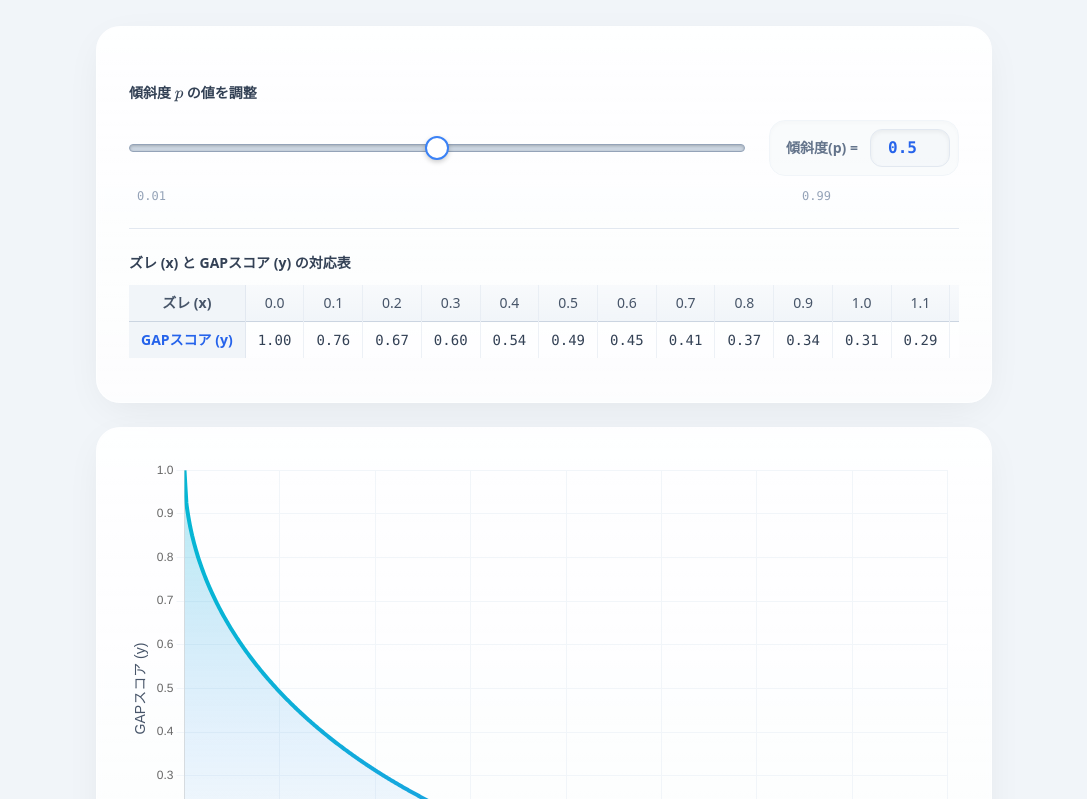
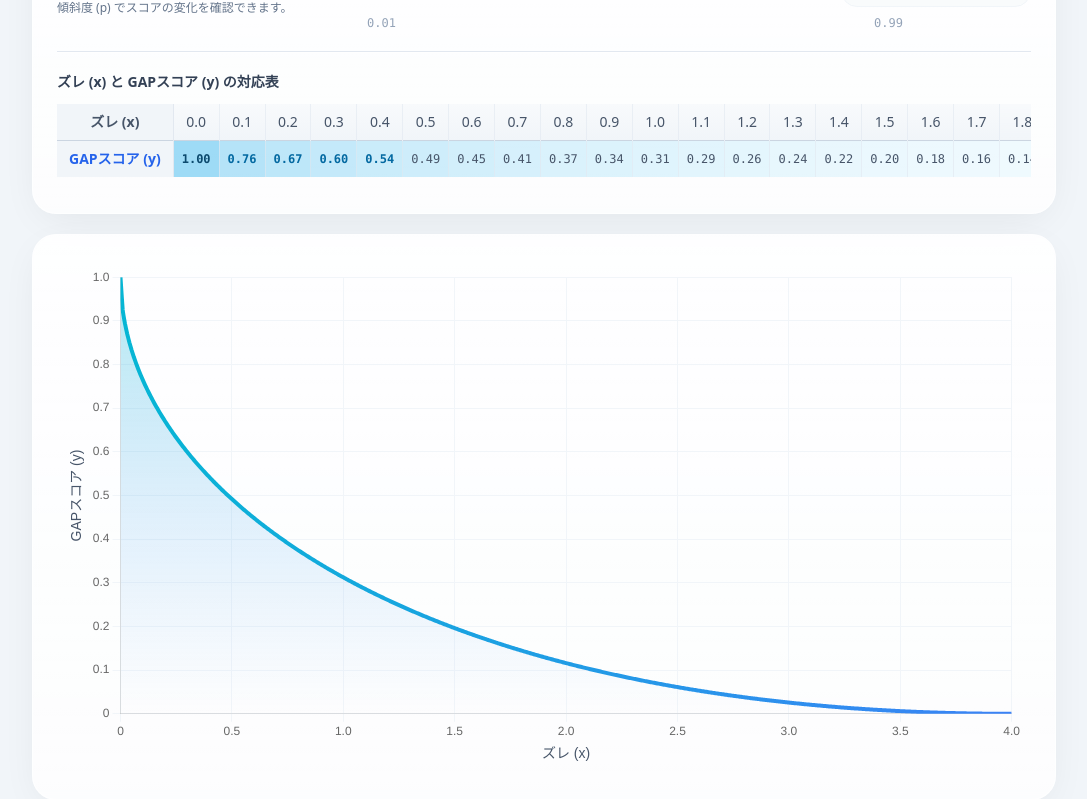
Before and after one commit to tsicb/gap-cal, a plain HTML site: page index.html in a window 1280 px wide. Shown: the part 118-917 px from the top of the page, without its empty margins (96-1183 px from the left). Drawn offline with nearby package versions, Linux system fonts and the light colour scheme.

Commit message:
Add files via upload

```diff
--- a/index.html
+++ b/index.html
@@ -101,28 +101,29 @@
         }
     </style>
 </head>
-<body class="bg-slate-100 text-slate-800 font-sans min-h-screen p-4 md:p-8 selection:bg-blue-200">
+<body class="bg-slate-100 text-slate-800 font-sans min-h-screen p-4 md:p-6 selection:bg-blue-200">
 
-    <div class="max-w-4xl mx-auto space-y-6 relative">
+    <!-- 全体の最大幅を max-w-4xl(896px) から max-w-5xl(1024px) に広げました。要素間の隙間も少し詰めています。 -->
+    <div class="max-w-5xl mx-auto space-y-4 md:space-y-5 relative">
 
-        <!-- ヘッダー -->
-        <div class="text-center pt-4 pb-2">
-            <h1 class="text-2xl md:text-3xl font-extrabold text-transparent bg-clip-text bg-gradient-to-r from-blue-600 to-cyan-500 drop-shadow-sm pb-1">
+        <!-- コントロールパネルと対応表の統合コンテナ（タイトルもここに統合） -->
+        <div class="bg-white/80 backdrop-blur-sm border border-white/60 rounded-3xl p-5 md:p-6 shadow-[0_10px_40px_-10px_rgba(0,0,0,0.08)] space-y-5 overflow-hidden relative">
+            <div class="absolute inset-0 bg-gradient-to-b from-white/60 to-transparent pointer-events-none"></div>
+
+            <!-- タイトル & コントロールパネル -->
+            <div class="relative z-10 flex flex-col md:flex-row md:items-center justify-between gap-4 md:gap-8">
+
+                <!-- タイトルエリア（コンテナ内に移動＆縮小） -->
+                <div class="shrink-0">
+                    <h1 class="text-lg md:text-xl font-extrabold text-transparent bg-clip-text bg-gradient-to-r from-blue-600 to-cyan-500 drop-shadow-sm pb-0.5">
                         GAPスコアシミュレーター
                     </h1>
-            <p class="text-slate-500 text-sm mt-1 font-medium">傾斜度 (p) の値を変えて、GAPスコアの変化を確認できます。</p>
+                    <p class="text-slate-500 text-xs mt-1 font-medium">傾斜度 (p) でスコアの変化を確認できます。</p>
                 </div>
 
-        <!-- コントロールパネルと対応表の統合コンテナ -->
-        <div class="bg-white/80 backdrop-blur-sm border border-white/60 rounded-3xl p-5 md:p-8 shadow-[0_10px_40px_-10px_rgba(0,0,0,0.08)] space-y-6 overflow-hidden relative">
-            <div class="absolute inset-0 bg-gradient-to-b from-white/60 to-transparent pointer-events-none"></div>
-
-            <!-- コントロールパネル -->
-            <div class="relative z-10">
-                <label for="p-slider" class="block text-sm font-bold text-slate-700 mb-4">
-                    傾斜度 \( p \) の値を調整
-                </label>
-                <div class="flex flex-col sm:flex-row items-center gap-6">
+                <!-- スライダー部分 -->
+                <div class="flex-1 w-full max-w-2xl">
+                    <div class="flex flex-col sm:flex-row items-center gap-4 md:gap-6">
                         <input
                             type="range"
                             id="p-slider"
@@ -131,8 +132,8 @@
                             step="0.01"
                             value="0.5"
                         >
-                    <div class="flex items-center gap-3 shrink-0 bg-slate-50/80 p-2 rounded-2xl shadow-[inset_0_2px_4px_rgba(0,0,0,0.02)] border border-slate-100">
-                        <span class="text-sm text-slate-500 font-bold pl-2">傾斜度(p) =</span>
+                        <div class="flex items-center gap-3 shrink-0 bg-slate-50/80 p-1.5 md:p-2 rounded-2xl shadow-[inset_0_2px_4px_rgba(0,0,0,0.02)] border border-slate-100">
+                            <span class="text-xs md:text-sm text-slate-500 font-bold pl-2">傾斜度(p) =</span>
                             <input
                                 type="number"
                                 id="p-input"
@@ -140,13 +141,14 @@
                                 max="0.99"
                                 step="0.01"
                                 value="0.5"
-                            class="w-20 px-3 py-1.5 text-center bg-slate-100/50 border border-slate-200 rounded-xl shadow-inner focus:ring-2 focus:ring-blue-400 focus:bg-white outline-none transition-all font-mono font-bold text-blue-600"
+                                class="w-16 md:w-20 px-2 py-1 md:py-1.5 text-center bg-slate-100/50 border border-slate-200 rounded-xl shadow-inner focus:ring-2 focus:ring-blue-400 focus:bg-white outline-none transition-all font-mono font-bold text-blue-600 text-sm md:text-base"
                             >
                         </div>
                     </div>
-                <div class="flex justify-between text-xs text-slate-400 mt-3 px-2 font-mono">
+                    <div class="flex justify-between text-[10px] md:text-xs text-slate-400 mt-2 px-2 font-mono">
                         <span>0.01</span>
                         <span class="sm:pr-[120px]">0.99</span>
+                    </div>
                 </div>
             </div>
 
@@ -250,8 +252,9 @@
                 const rowY = document.getElementById('table-row-y');
 
                 // 先頭の見出しセル（横スクロール時に左端に固定）
-                rowX.innerHTML = '<th class="px-3 py-2 border-r border-slate-200 font-bold whitespace-nowrap bg-slate-100 sticky left-0 z-10 shadow-[2px_0_4px_-1px_rgba(0,0,0,0.05)] text-slate-600">ズレ (x)</th>';
-                rowY.innerHTML = '<th class="px-3 py-2 border-r border-slate-200 font-bold whitespace-nowrap bg-slate-100 sticky left-0 z-10 shadow-[2px_0_4px_-1px_rgba(0,0,0,0.05)] text-blue-600">GAPスコア (y)</th>';
+                // 余白(px)を少し減らし、画面幅に応じて文字サイズを調整するように変更
+                rowX.innerHTML = '<th class="px-2 md:px-3 py-2 border-r border-slate-200 font-bold whitespace-nowrap bg-slate-100 sticky left-0 z-10 shadow-[2px_0_4px_-1px_rgba(0,0,0,0.05)] text-slate-600 text-xs sm:text-sm">ズレ (x)</th>';
+                rowY.innerHTML = '<th class="px-2 md:px-3 py-2 border-r border-slate-200 font-bold whitespace-nowrap bg-slate-100 sticky left-0 z-10 shadow-[2px_0_4px_-1px_rgba(0,0,0,0.05)] text-blue-600 text-xs sm:text-sm">GAPスコア (y)</th>';
 
                 // x=0から2までを20等分（0.1刻み）
                 for (let i = 0; i <= 20; i++) {
@@ -260,13 +263,33 @@
                     const y = calculateY(cleanX, p);
 
                     const thX = document.createElement('th');
-                    thX.className = 'px-3 py-2 font-medium whitespace-nowrap border-r border-slate-200/60 last:border-0';
+                    // 余白(px)を削り、文字サイズを画面幅に合わせる
+                    thX.className = 'px-1 sm:px-1.5 md:px-2 py-2 font-medium whitespace-nowrap border-r border-slate-200/60 last:border-0 text-xs sm:text-sm';
                     thX.textContent = cleanX.toFixed(1);
                     rowX.appendChild(thX);
 
                     const tdY = document.createElement('td');
-                    tdY.className = 'px-3 py-2 font-mono text-sm whitespace-nowrap border-r border-slate-200/60 last:border-0';
+                    // 余白(px)を削り、文字サイズを画面幅に合わせる、色の変化を滑らかにする transition を追加
+                    tdY.className = 'px-1 sm:px-1.5 md:px-2 py-2 font-mono whitespace-nowrap border-r border-slate-200/60 last:border-0 text-[10px] sm:text-xs transition-colors duration-200';
                     tdY.textContent = y.toFixed(2); // GAPスコアを四捨五入して小数点以下2桁に変更
+
+                    // --- カラースケール（ヒートマップ）の適用 ---
+                    // yの値(最大1.0)に応じて背景の青色の濃さ（透過度）を変える
+                    const alpha = y * 0.4; // 最大で40%の濃さ
+                    tdY.style.backgroundColor = `rgba(14, 165, 233, ${alpha})`; // Tailwind sky-500 のRGB
+
+                    // 背景の濃さに合わせて文字の太さと色を調整し、視認性とメリハリを確保
+                    if (y >= 0.8) {
+                        tdY.style.color = '#0c4a6e'; // sky-900
+                        tdY.style.fontWeight = '700'; // 太字
+                    } else if (y >= 0.5) {
+                        tdY.style.color = '#0369a1'; // sky-700
+                        tdY.style.fontWeight = '600'; // やや太字
+                    } else {
+                        tdY.style.color = '#475569'; // slate-600
+                        tdY.style.fontWeight = '500'; // 標準
+                    }
+
                     rowY.appendChild(tdY);
                 }
             }
```
Lines whose indentation alone changed are shown as unchanged.
